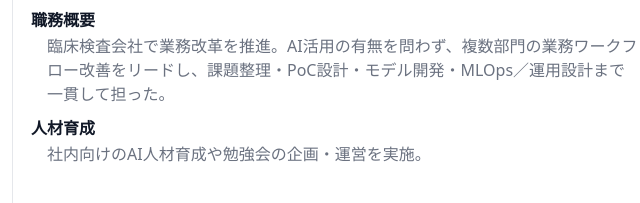
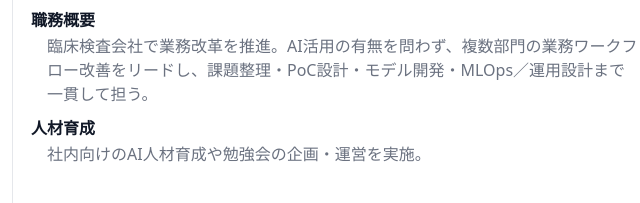
Before and after one commit to sugupoko/sk.github.io, a plain HTML site: page index.html in a window 1280 px wide. Shown: the part 483-686 px from the top of the page, 456-1096 px from the left. Drawn offline with Linux system fonts and the light colour scheme.

Commit message:
Fix tense: 担った → 担う (present, not past)
Co-Authored-By: Claude Opus 4.6 <noreply@anthropic.com>

```diff
--- a/index.html
+++ b/index.html
@@ -141,7 +141,7 @@
           <div class="meta">2025 – Present · Tokyo</div>
           <dl class="kv">
             <dt>職務概要</dt>
-            <dd>臨床検査会社で業務改革を推進。AI活用の有無を問わず、複数部門の業務ワークフロー改善をリードし、課題整理・PoC設計・モデル開発・MLOps／運用設計まで一貫して担った。</dd>
+            <dd>臨床検査会社で業務改革を推進。AI活用の有無を問わず、複数部門の業務ワークフロー改善をリードし、課題整理・PoC設計・モデル開発・MLOps／運用設計まで一貫して担う。</dd>
             <dt>人材育成</dt>
             <dd>社内向けのAI人材育成や勉強会の企画・運営を実施。</dd>
           </dl>
```
